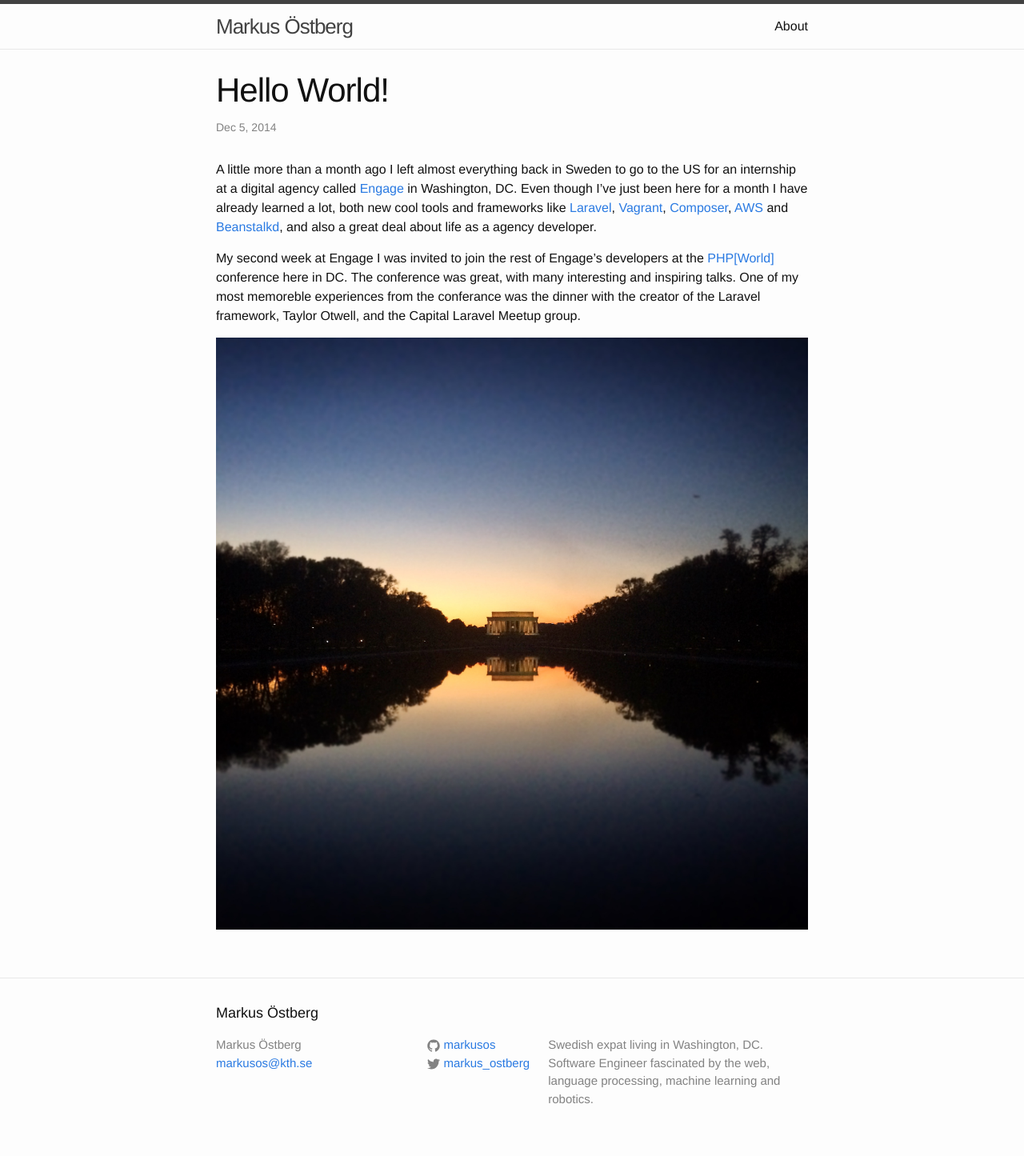
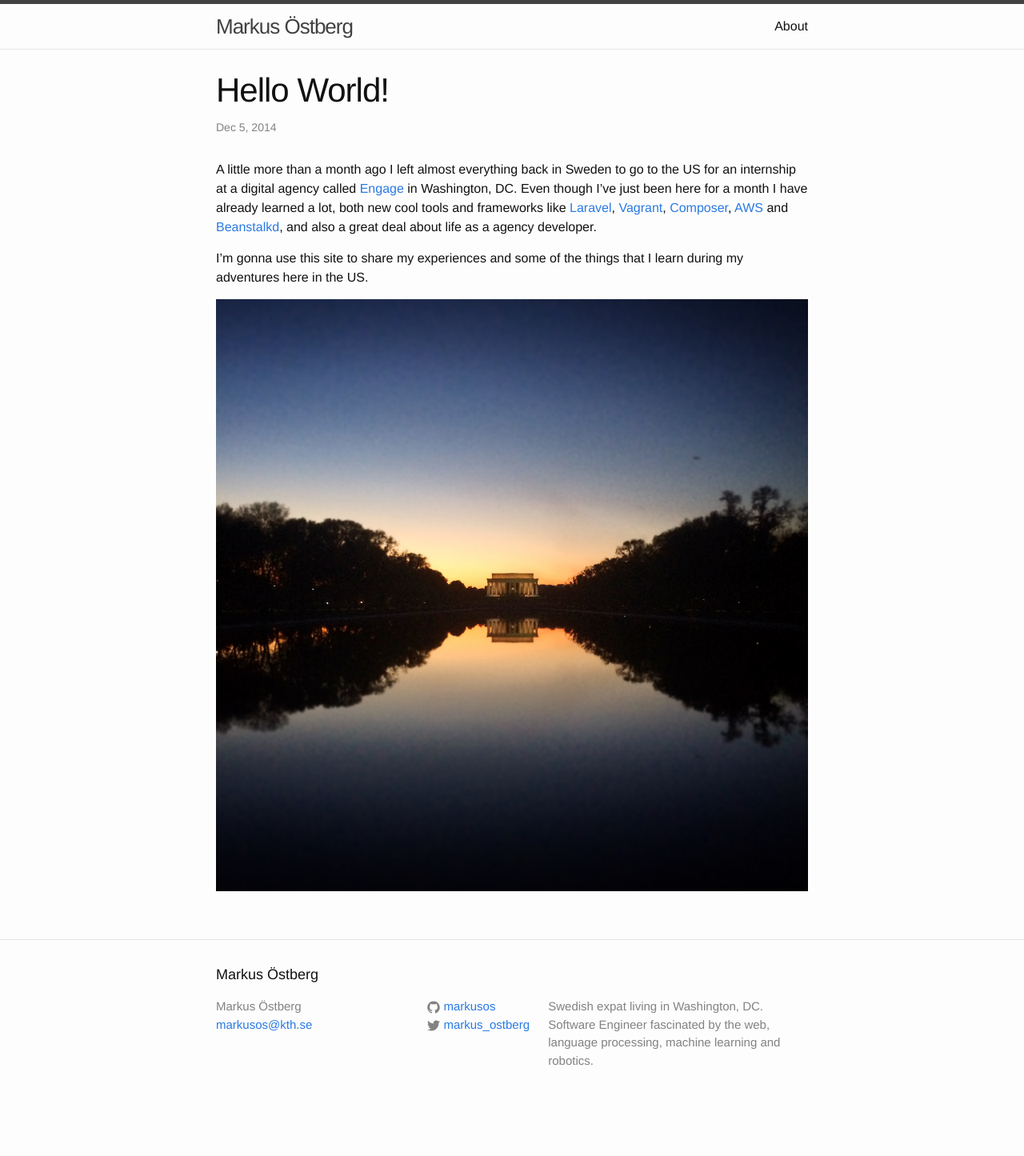
Before and after one commit to markusos/markusos.github.io, a Jekyll site: the page built from _posts/2014-12-05-hello-world.markdown, in a window 1280 px wide. Shown: the whole page at 80% size. Built offline with Jekyll 4.4.1, drawn with Linux system fonts in a browser that asks for light colours; after the commit the page ends 1397 px from its top, so only the background shows below that.

Commit message:
add phpworld post

```diff
--- a/_posts/2014-12-05-hello-world.markdown
+++ b/_posts/2014-12-05-hello-world.markdown
@@ -7,6 +7,6 @@ categories: engage
 
 A little more than a month ago I left almost everything back in Sweden to go to the US for an internship at a digital agency called [Engage](http://enga.ge/) in Washington, DC. Even though I've just been here for a month I have already learned a lot, both new cool tools and frameworks like [Laravel](http://laravel.com/), [Vagrant](https://www.vagrantup.com/), [Composer](https://getcomposer.org/), [AWS](http://aws.amazon.com/) and [Beanstalkd](http://kr.github.io/beanstalkd/), and also a great deal about life as a agency developer.
 
-My second week at Engage I was invited to join the rest of Engage's developers at the [PHP[World]](http://world.phparch.com/) conference here in DC. The conference was great, with many interesting and inspiring talks. One of my most memoreble experiences from the conferance was the dinner with the creator of the Laravel framework, Taylor Otwell, and the Capital Laravel Meetup group.
+I'm gonna use this site to share my experiences and some of the things that I learn during my adventures here in the US.
 
 ![Lincoln Memorial]({{ site.url }}assets/lincoln.jpg)
```
Also changed, not shown: _posts/2014-12-05-phpworls.markdown (added, +10 -0 lines), assets/phpworld.jpg (added).
